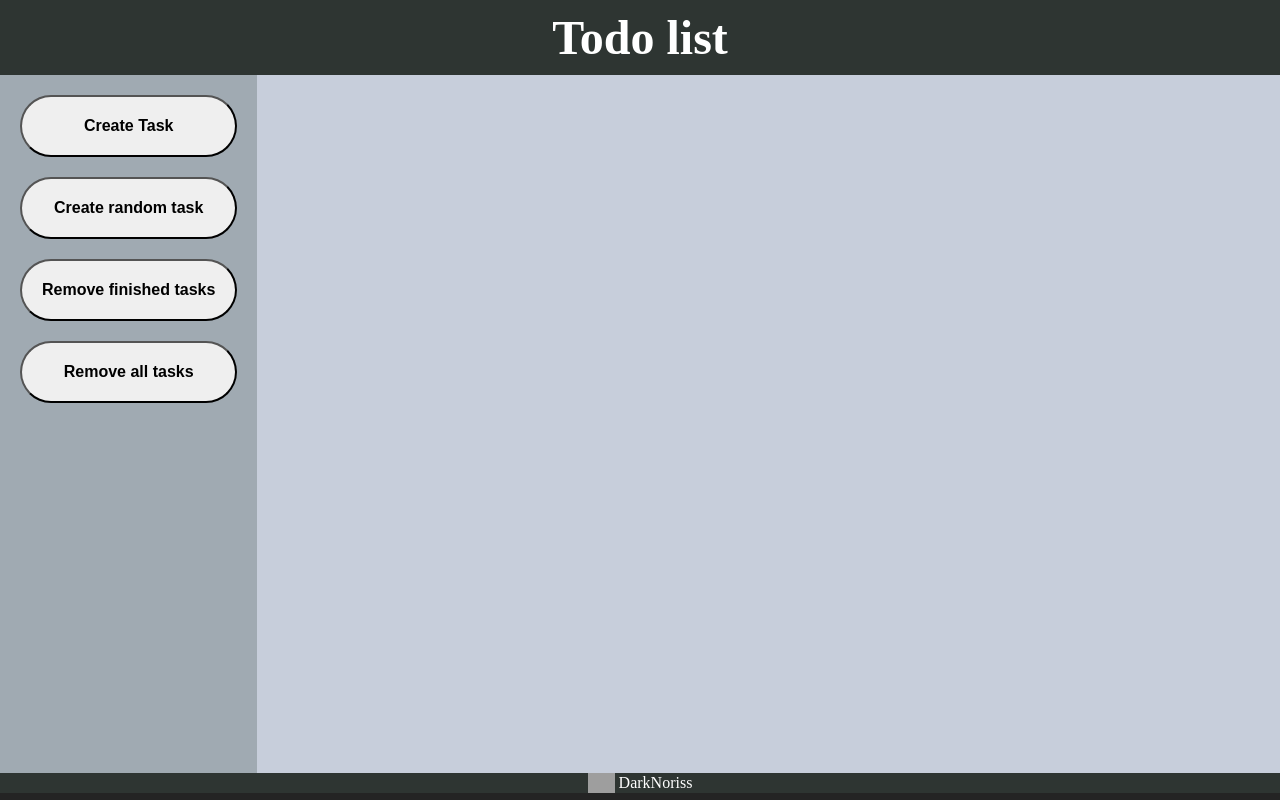
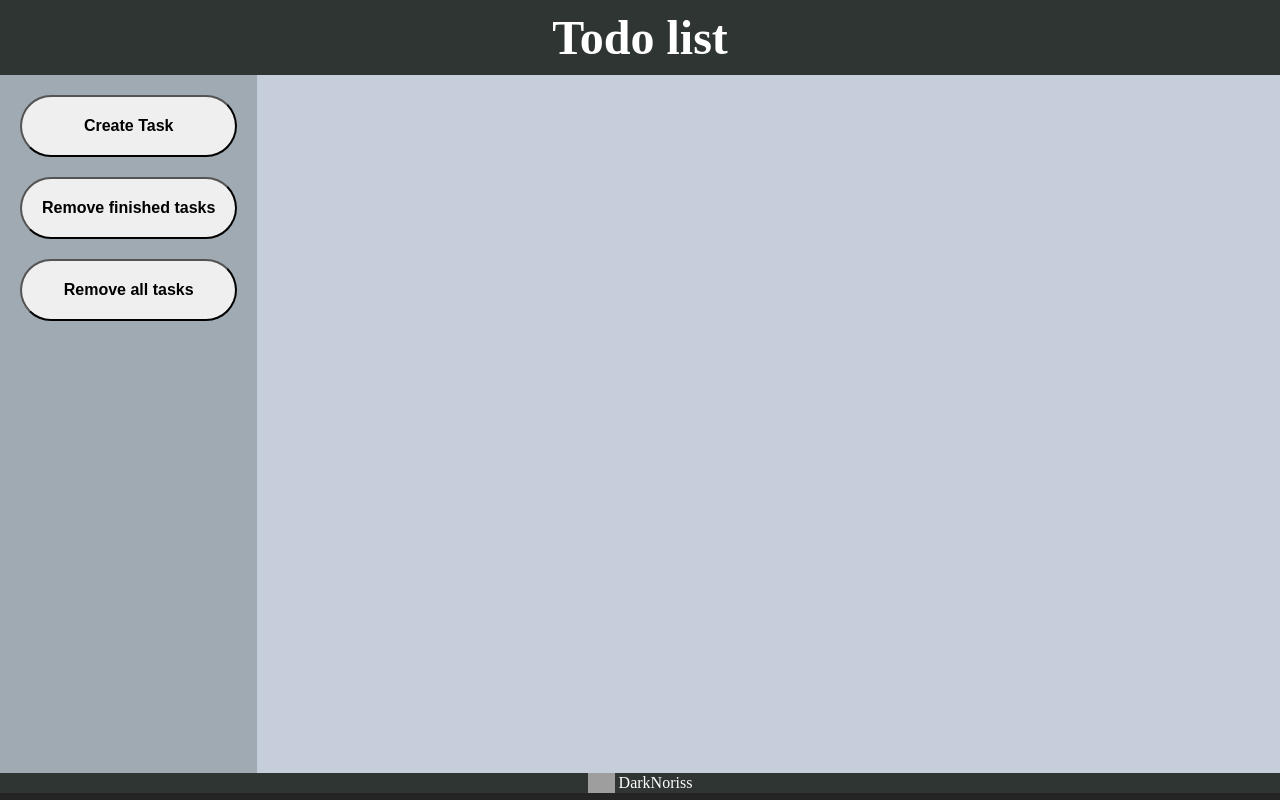
Before and after one commit to DarkNoriss/Todo-list-React, a React (Vite) app: page / in a window 1280 px wide. Built offline with nearby package versions, Linux system fonts and the light colour scheme; grey boxes are pictures that could not be loaded.

Commit message:
new build

```diff
--- a/src/components/app.jsx
+++ b/src/components/app.jsx
@@ -1,6 +1,6 @@
 import React, { useState, useEffect, useRef } from "react";
 import uuidv4 from "uuid/v4";
-import { faker } from "@faker-js/faker";
+// import { faker } from "@faker-js/faker";
 import { Header } from "./Header";
 import { Footer } from "./Foter";
 import { Modal } from "./Modal";
@@ -24,13 +24,13 @@ export const App = () => {
     return createTask(event.name, event.desc);
   };
 
-  const handleRandomTask = () => {
-    const name = faker.lorem.words(faker.datatype.number({ min: 3, max: 7 }));
-    const capName = name.charAt(0).toUpperCase() + name.slice(1);
-    const desc = faker.lorem.paragraph(faker.datatype.number({ min: 1, max: 3 }));
+  // const handleRandomTask = () => {
+  //   const name = faker.lorem.words(faker.datatype.number({ min: 3, max: 7 }));
+  //   const capName = name.charAt(0).toUpperCase() + name.slice(1);
+  //   const desc = faker.lorem.paragraph(faker.datatype.number({ min: 1, max: 3 }));
 
-    return createTask(capName, desc);
-  };
+  //   return createTask(capName, desc);
+  // };
 
   const createTask = (name, desc) => {
     const newTask = {
@@ -70,7 +70,7 @@ export const App = () => {
       <div className="app">
         <nav className="nav-bar">
           <button onClick={showModal}>Create Task</button>
-          <button onClick={handleRandomTask}>Create random task</button>
+          {/* <button onClick={handleRandomTask}>Create random task</button> */}
           <button onClick={handleRemoveFinishedTasks}>Remove finished tasks</button>
           <button onClick={handleRemoveAllTasks}>Remove all tasks</button>
         </nav>
```
Also changed, not shown: 3 other files (tests, documents, lock files or other folders).
